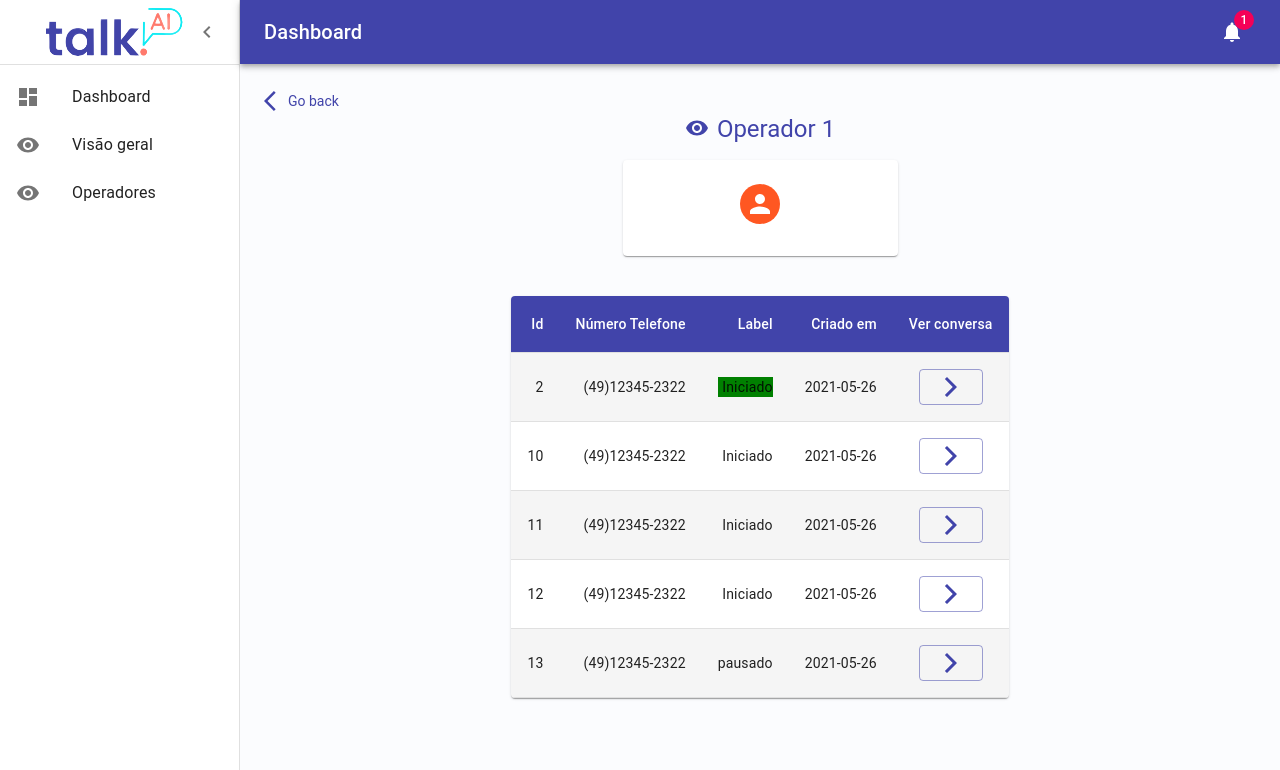
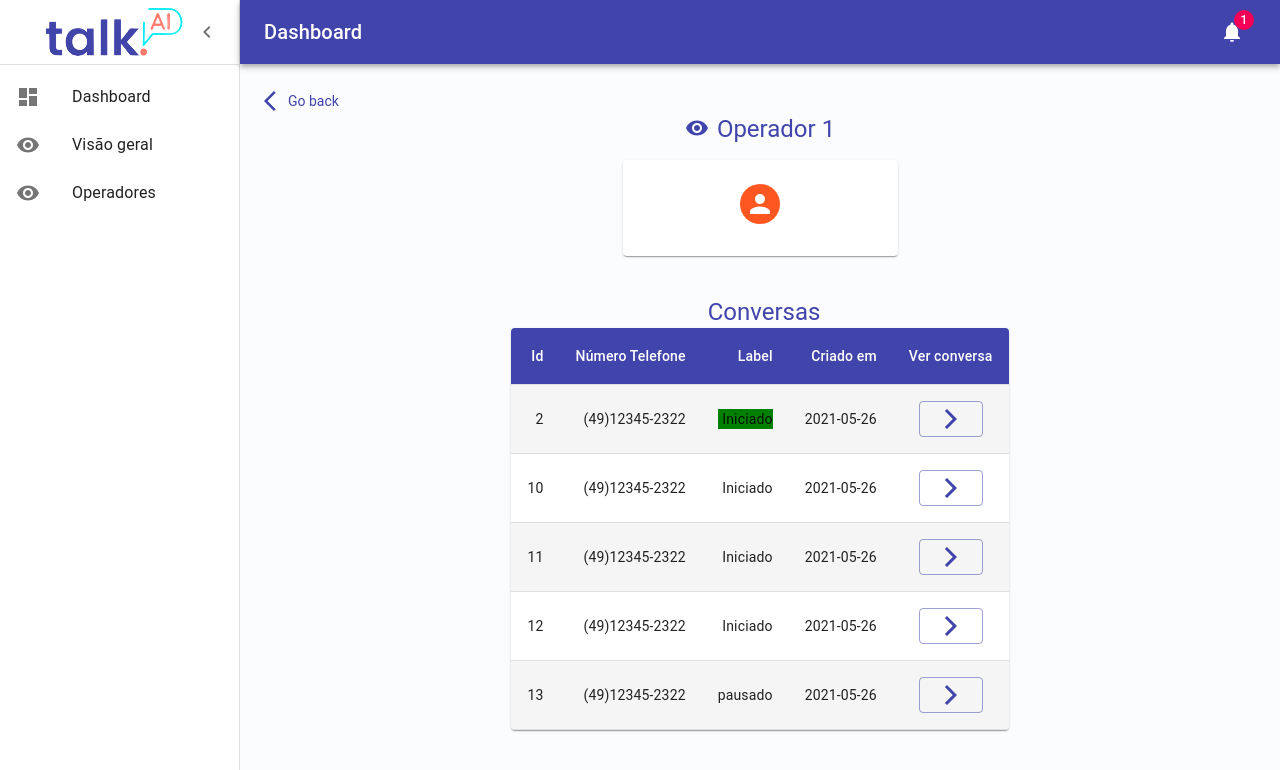
Before and after one commit to Arthurgallina1/talkai-dashboard, a React (Create React App) app: page /operadores/1 in a window 1280 px wide. Shown: the top 770 px of the page. Built offline with nearby package versions, Linux system fonts and the light colour scheme; what react-fusioncharts would draw is missing.

Commit message:
off warns

```diff
--- a/src/components/commom/Title.js
+++ b/src/components/commom/Title.js
@@ -9,7 +9,7 @@ const useStyles = makeStyles((theme) => ({
   }
 }))
 
-export default function Title({ children, icon = '' }) {
+export default function Title({ children, icon = '', hasGoBack = false }) {
   const classes = useStyles()
   return (
     <Grid
@@ -19,10 +19,12 @@ export default function Title({ children, icon = '' }) {
       direction="column"
       className={classes.container}
     >
-      <Grid container alignItems="center">
-        <ArrowBackIos />
-        <Text variant="span">Go back</Text>
-      </Grid>
+      {hasGoBack && (
+        <Grid container alignItems="center">
+          <ArrowBackIos />
+          <Text variant="span">Go back</Text>
+        </Grid>
+      )}
       <Grid container justify="center" alignItems="center">
         <Box mr={1}>{!!icon && icon}</Box>
         <Text>{children}</Text>
--- a/src/pages/Operador.js
+++ b/src/pages/Operador.js
@@ -46,7 +46,7 @@ export default function Operador() {
       }
     }
     fetchData()
-  }, [loading])
+  }, [])
 
   return (
     <div>
@@ -54,7 +54,9 @@ export default function Operador() {
         <Loading />
       ) : (
         <Box p={3}>
-          <Title icon={<Visibility />}>Operador {operatorId}</Title>
+          <Title icon={<Visibility />} hasGoBack>
+            Operador {operatorId}
+          </Title>
           <Grid
             container
             direction="column"
@@ -63,6 +65,7 @@ export default function Operador() {
           >
             <OperatorCard operator={operatorId} />
             <Box mt={5}>
+              <Title variant={'span'}>Conversas</Title>
               <Table />
             </Box>
           </Grid>
```
Also changed, not shown: .eslintrc.json.
